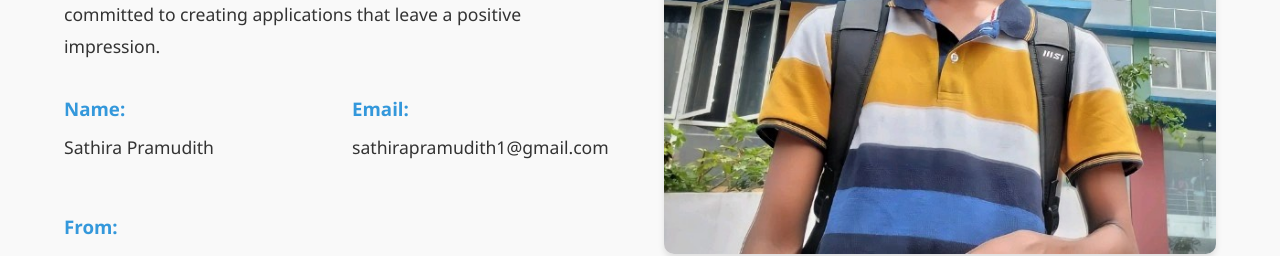
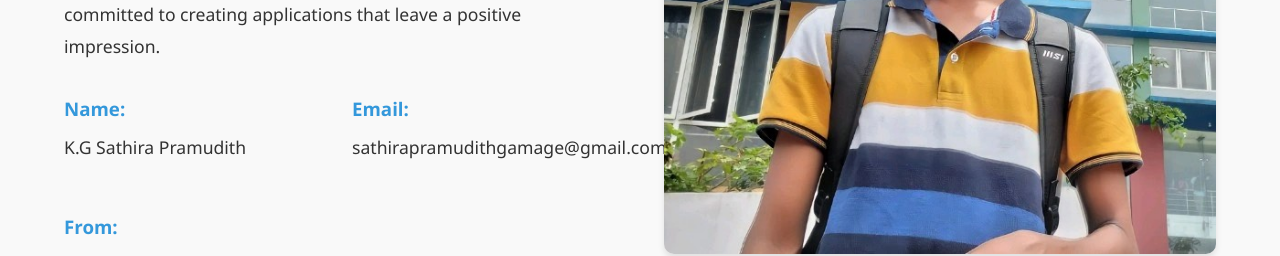
Before and after one commit to sathirapramudith123/portfolio, a React (Create React App) app in the folder portfolio/: page / in a window 1280 px wide. Shown: the part 1420-1676 px from the top of the page. Built offline with nearby package versions, Linux system fonts and the light colour scheme.

Commit message:
done set a mail connect api key

```diff
--- a/portfolio/src/components/sections/About.jsx
+++ b/portfolio/src/components/sections/About.jsx
@@ -32,11 +32,11 @@ const About = forwardRef((props, ref) => {
             <div className="about-details">
               <div>
                 <h3>Name:</h3>
-                <p>Sathira Pramudith</p>
+                <p>K.G Sathira Pramudith</p>
               </div>
               <div>
                 <h3>Email:</h3>
-                <p>sathirapramudith1@gmail.com</p>
+                <p>sathirapramudithgamage@gmail.com</p>
               </div>
               <div>
                 <h3>From:</h3>
```
Also changed, not shown: 1 other file (tests, documents, lock files or other folders).
